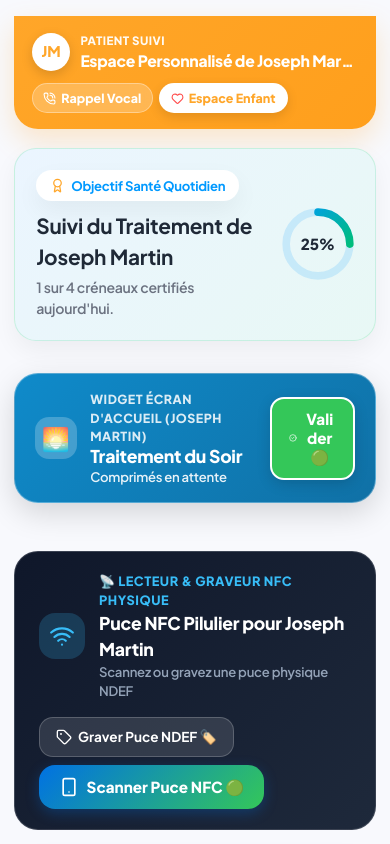
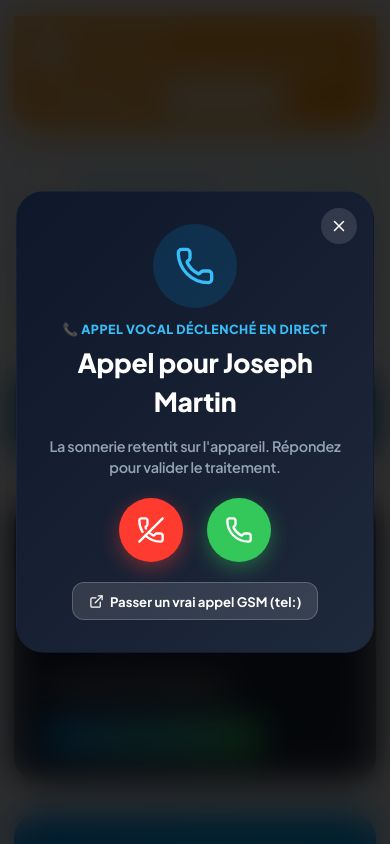
Before and after one commit to Derkitoo/carpil, a React (Vite) app: page / in a window 390 px wide. Both pictures are taken after a click on the button "Rappel Vocal". Shown: the top 844 px of the page. Built offline with nearby package versions, Linux system fonts and the light colour scheme; no server answers.

Commit message:
fix(widget-call): restructure Fait pill badge layout to prevent text clipping and center Phone Call modal dialog in screen middle

```diff
--- a/src/components/HomeWidgetSimulator.jsx
+++ b/src/components/HomeWidgetSimulator.jsx
@@ -2,7 +2,7 @@ import React from 'react';
 import { CheckCircle2, Pill, Clock, Sparkles, Smartphone } from 'lucide-react';
 import confetti from 'canvas-confetti';
 
-export default function HomeWidgetSimulator({ takenSlots, onValidateSlot, speakText, timeSlots, patientName }) {
+export default function HomeWidgetSimulator({ takenSlots = {}, onValidateSlot, speakText, timeSlots, patientName }) {
   const currentHour = new Date().getHours();
   let currentSlotKey = 'Matin';
   if (currentHour >= 11 && currentHour < 17) currentSlotKey = 'Midi';
@@ -10,23 +10,29 @@ export default function HomeWidgetSimulator({ takenSlots, onValidateSlot, speakT
   else if (currentHour >= 21 || currentHour < 6) currentSlotKey = 'Nuit';
 
   const currentDayKey = 'mar';
-  const isTaken = takenSlots[`${currentDayKey}-${currentSlotKey}`];
+  const isTaken = Boolean(takenSlots[`${currentDayKey}-${currentSlotKey}`]);
 
   const handleQuickWidgetValidate = (e) => {
     e.stopPropagation();
-    onValidateSlot(currentDayKey, currentSlotKey);
+    if (onValidateSlot) onValidateSlot(currentDayKey, currentSlotKey);
 
+    try {
       confetti({
         particleCount: 70,
         spread: 60,
         origin: { y: 0.7 }
       });
+    } catch (err) {
+      console.warn(err);
+    }
 
+    if (speakText) {
       speakText(`Validation par Widget effectuée ! Traitement du ${currentSlotKey} enregistré pour ${patientName || 'votre traitement'}.`);
+    }
   };
 
   return (
-    <div style={{ margin: '0.85rem 0' }}>
+    <div style={{ margin: '0.65rem 0', width: '100%', boxSizing: 'border-box' }}>
 
       {/* Widget iOS / Android Floating Banner */}
       <div style={{
@@ -36,69 +42,87 @@ export default function HomeWidgetSimulator({ takenSlots, onValidateSlot, speakT
         backdropFilter: 'blur(20px)',
         WebkitBackdropFilter: 'blur(20px)',
         color: '#ffffff',
-        borderRadius: '24px',
-        padding: '1rem 1.25rem',
+        borderRadius: '22px',
+        padding: '0.9rem 1.15rem',
         boxShadow: '0 10px 30px rgba(0, 0, 0, 0.15)',
         border: '1px solid rgba(255, 255, 255, 0.3)',
         display: 'flex',
         alignItems: 'center',
         justifyContent: 'space-between',
-        gap: '1rem'
+        gap: '0.85rem',
+        width: '100%',
+        boxSizing: 'border-box'
       }}>
 
         {/* Widget Left Info */}
-        <div style={{ display: 'flex', alignItems: 'center', gap: '0.85rem' }}>
+        <div style={{ display: 'flex', alignItems: 'center', gap: '0.75rem', minWidth: 0, flex: 1 }}>
           <div style={{
-            width: '42px',
-            height: '42px',
-            borderRadius: '14px',
+            width: '40px',
+            height: '40px',
+            borderRadius: '12px',
             background: 'rgba(255, 255, 255, 0.22)',
             display: 'flex',
             alignItems: 'center',
             justifyContent: 'center',
-            fontSize: '1.4rem',
+            fontSize: '1.3rem',
             flexShrink: 0
           }}>
             {currentSlotKey === 'Matin' ? '☀️' : currentSlotKey === 'Midi' ? '🌤️' : currentSlotKey === 'Soir' ? '🌅' : '🌙'}
           </div>
 
-          <div>
-            <div style={{ fontSize: '0.78rem', textTransform: 'uppercase', opacity: 0.85, fontWeight: 800, letterSpacing: '0.04em' }}>
+          <div style={{ minWidth: 0 }}>
+            <div style={{ fontSize: '0.72rem', textTransform: 'uppercase', opacity: 0.85, fontWeight: 800, letterSpacing: '0.04em', whiteSpace: 'nowrap', overflow: 'hidden', textOverflow: 'ellipsis' }}>
               Widget Écran d'Accueil ({patientName || 'Papa'})
             </div>
-            <div style={{ fontWeight: 800, fontSize: '1.1rem', lineHeight: 1.2 }}>
+            <div style={{ fontWeight: 800, fontSize: '1.05rem', lineHeight: 1.2, whiteSpace: 'nowrap', overflow: 'hidden', textOverflow: 'ellipsis' }}>
               {isTaken ? `Prise du ${currentSlotKey} Validée ✅` : `Traitement du ${currentSlotKey}`}
             </div>
-            <div style={{ fontSize: '0.82rem', opacity: 0.9, fontWeight: 600 }}>
+            <div style={{ fontSize: '0.78rem', opacity: 0.9, fontWeight: 600 }}>
               {isTaken ? 'Aucune action requise' : 'Comprimés en attente'}
             </div>
           </div>
         </div>
 
         {/* Widget Quick 1-Tap Action Button */}
-        <div>
+        <div style={{ flexShrink: 0 }}>
           {!isTaken ? (
             <button
               onClick={handleQuickWidgetValidate}
               style={{
-                padding: '0.65rem 1.1rem',
+                padding: '0.55rem 0.95rem',
                 borderRadius: '14px',
                 background: '#34c759',
                 color: '#ffffff',
                 border: '2px solid #ffffff',
                 fontWeight: 800,
-                fontSize: '0.95rem',
-                display: 'flex',
+                fontSize: '0.88rem',
+                display: 'inline-flex',
                 alignItems: 'center',
-                gap: '0.4rem',
+                gap: '0.35rem',
+                whiteSpace: 'nowrap',
                 boxShadow: '0 4px 14px rgba(0,0,0,0.15)'
               }}
             >
-              <CheckCircle2 size={18} /> Valider 🟢
+              <CheckCircle2 size={16} /> Valider 🟢
             </button>
           ) : (
-            <span style={{ fontSize: '0.85rem', fontWeight: 800, background: 'rgba(255,255,255,0.25)', padding: '0.4rem 0.85rem', borderRadius: '12px' }}>
-              ✓ Fait
+            <span style={{
+              fontSize: '0.85rem',
+              fontWeight: 800,
+              background: 'rgba(255, 255, 255, 0.25)',
+              backdropFilter: 'blur(10px)',
+              padding: '0.45rem 0.95rem',
+              borderRadius: '9999px',
+              display: 'inline-flex',
+              alignItems: 'center',
+              justifyContent: 'center',
+              gap: '0.35rem',
+              whiteSpace: 'nowrap',
+              color: '#ffffff',
+              boxShadow: '0 2px 8px rgba(0,0,0,0.1)',
+              flexShrink: 0
+            }}>
+              <CheckCircle2 size={16} /> Fait
             </span>
           )}
         </div>
--- a/src/components/PhoneCallSimulator.jsx
+++ b/src/components/PhoneCallSimulator.jsx
@@ -20,7 +20,7 @@ export default function PhoneCallSimulator({ isOpen, onClose, patientName, onVal
 
       osc1.type = 'sine';
       osc2.type = 'sine';
-      osc1.frequency.setValueAtTime(440, ctx.currentTime); // Standard phone ring frequencies 440Hz + 480Hz
+      osc1.frequency.setValueAtTime(440, ctx.currentTime);
       osc2.frequency.setValueAtTime(480, ctx.currentTime);
 
       gain.gain.setValueAtTime(0.15, ctx.currentTime);
@@ -63,49 +63,89 @@ export default function PhoneCallSimulator({ isOpen, onClose, patientName, onVal
   const handleAnswerCall = () => {
     stopRingtone();
     setCallActive(true);
-    speakText(`Bonjour ${patientName} ! C'est le service vocal de votre fils Thomas. J'espère que vous allez bien ! Avez-vous pensé à prendre vos 3 cachets du matin avec votre verre d'eau ? Appuyez sur le bouton vert pour valider.`);
+    if (speakText) {
+      speakText(`Bonjour ${patientName} ! C'est le service vocal de votre fils Thomas. J'espère que vous allez bien ! Avez-vous pensé à prendre vos cachets du matin avec votre verre d'eau ? Appuyez sur le bouton vert pour valider.`);
+    }
   };
 
   const handleConfirmPillsInCall = () => {
-    onValidateSlot('mar', 'Matin');
+    if (onValidateSlot) onValidateSlot('mar', 'Matin');
 
+    try {
       confetti({
         particleCount: 90,
         spread: 75,
         origin: { y: 0.6 }
       });
+    } catch (e) {
+      console.warn(e);
+    }
 
+    if (speakText) {
       speakText(`Super ${patientName} ! J'ai bien validé votre prise du matin. Passez une excellente journée ! Bisous de toute la famille.`);
+    }
+
     setCallActive(false);
     setCallEnded(true);
 
     setTimeout(() => {
       onClose();
       setCallEnded(false);
-    }, 3000);
+    }, 2800);
   };
 
   const handleNativePhoneCall = () => {
-    // Native phone call trigger
     window.location.href = "tel:0612345678";
   };
 
   return (
-    <div className="modal-backdrop">
-      <div className="modal-content animate-slide-up" style={{
+    <div style={{
+      position: 'fixed',
+      top: 0, left: 0, right: 0, bottom: 0,
+      zIndex: 300,
+      background: 'rgba(0, 0, 0, 0.82)',
+      backdropFilter: 'blur(16px)',
+      WebkitBackdropFilter: 'blur(16px)',
+      display: 'flex',
+      alignItems: 'center',
+      justifyContent: 'center',
+      padding: '1rem',
+      boxSizing: 'border-box'
+    }} className="animate-fade-in">
+
+      <div className="card" style={{
         background: 'linear-gradient(135deg, #0f172a, #1e293b)',
         color: '#ffffff',
         textAlign: 'center',
-        borderRadius: '32px',
-        padding: '2.25rem 1.5rem',
-        maxWidth: '480px'
+        borderRadius: '28px',
+        padding: '2rem 1.35rem',
+        maxWidth: '440px',
+        width: '100%',
+        boxShadow: 'var(--shadow-card-hover)',
+        position: 'relative',
+        boxSizing: 'border-box',
+        maxHeight: '90dvh',
+        overflowY: 'auto'
       }}>
+
+        {/* Close Button */}
+        <button
+          onClick={() => { stopRingtone(); onClose(); }}
+          style={{
+            position: 'absolute', top: '1rem', right: '1rem',
+            background: 'rgba(255,255,255,0.12)', border: 'none',
+            borderRadius: '50%', width: '36px', height: '36px',
+            color: '#ffffff', display: 'flex', alignItems: 'center', justifyContent: 'center'
+          }}
+        >
+          <X size={18} />
+        </button>
 
         {/* Phone Call Icon Header */}
         <div style={{ marginBottom: '1.25rem' }}>
           <div style={{
-            width: '90px',
-            height: '90px',
+            width: '84px',
+            height: '84px',
             borderRadius: '50%',
             background: callActive ? 'rgba(52, 199, 89, 0.2)' : 'rgba(2, 132, 199, 0.2)',
             color: callActive ? '#34c759' : '#38bdf8',
@@ -115,18 +155,18 @@ export default function PhoneCallSimulator({ isOpen, onClose, patientName, onVal
             marginBottom: '0.75rem',
             animation: 'pulse-gentle 1.5s infinite'
           }}>
-            <Phone size={44} />
+            <Phone size={40} />
           </div>
 
-          <div style={{ fontSize: '0.82rem', textTransform: 'uppercase', color: '#38bdf8', fontWeight: 800, letterSpacing: '0.04em' }}>
+          <div style={{ fontSize: '0.78rem', textTransform: 'uppercase', color: '#38bdf8', fontWeight: 800, letterSpacing: '0.04em' }}>
             📞 APPEL VOCAL DÉCLENCHÉ EN DIRECT
           </div>
 
-          <h2 style={{ fontSize: '1.8rem', fontWeight: 800, fontFamily: 'var(--font-display)', margin: '0.3rem 0' }}>
+          <h2 style={{ fontSize: '1.65rem', fontWeight: 800, fontFamily: 'var(--font-family-master)', margin: '0.3rem 0', color: '#ffffff' }}>
             Appel pour {patientName}
           </h2>
 
-          <p style={{ color: '#94a3b8', fontSize: '0.95rem', fontWeight: 600 }}>
+          <p style={{ color: '#94a3b8', fontSize: '0.9rem', fontWeight: 600 }}>
             {callActive
               ? "Communication en cours avec l'assistant vocal..."
               : callEnded
@@ -137,14 +177,14 @@ export default function PhoneCallSimulator({ isOpen, onClose, patientName, onVal
 
         {/* Call Actions */}
         {!callActive && !callEnded && (
-          <div style={{ display: 'flex', flexDirection: 'column', gap: '1.25rem', alignItems: 'center', marginTop: '1.25rem' }}>
+          <div style={{ display: 'flex', flexDirection: 'column', gap: '1.25rem', alignItems: 'center', marginTop: '1.25rem', width: '100%' }}>
             <div style={{ display: 'flex', gap: '1.5rem', justifyContent: 'center' }}>
               <button
                 onClick={() => { stopRingtone(); onClose(); }}
                 title="Refuser l'appel"
                 style={{
-                  width: '68px',
-                  height: '68px',
+                  width: '64px',
+                  height: '64px',
                   borderRadius: '50%',
                   background: '#ff3b30',
                   color: '#ffffff',
@@ -155,15 +195,15 @@ export default function PhoneCallSimulator({ isOpen, onClose, patientName, onVal
                   boxShadow: '0 6px 20px rgba(255, 59, 48, 0.4)'
                 }}
               >
-                <PhoneOff size={30} />
+                <PhoneOff size={28} />
               </button>
 
               <button
                 onClick={handleAnswerCall}
                 title="Décrocher l'appel vocal"
                 style={{
-                  width: '68px',
-                  height: '68px',
+                  width: '64px',
+                  height: '64px',
                   borderRadius: '50%',
                   background: '#34c759',
                   color: '#ffffff',
@@ -174,47 +214,47 @@ export default function PhoneCallSimulator({ isOpen, onClose, patientName, onVal
                   boxShadow: '0 6px 20px rgba(52, 199, 89, 0.4)'
                 }}
               >
-                <Phone size={30} />
+                <Phone size={28} />
               </button>
             </div>
 
             <button
               onClick={handleNativePhoneCall}
               style={{
-                padding: '0.65rem 1.1rem',
-                borderRadius: '14px',
+                padding: '0.6rem 1rem',
+                borderRadius: '12px',
                 background: 'rgba(255,255,255,0.12)',
                 color: '#ffffff',
                 border: '1px solid rgba(255,255,255,0.2)',
-                fontSize: '0.88rem',
+                fontSize: '0.82rem',
                 fontWeight: 700,
                 display: 'flex',
                 alignItems: 'center',
                 gap: '0.4rem'
               }}
             >
-              <ExternalLink size={16} /> Passer un vrai appel GSM (tel:)
+              <ExternalLink size={15} /> Passer un vrai appel GSM (tel:)
             </button>
           </div>
         )}
 
         {callActive && (
-          <div style={{ marginTop: '1.5rem', display: 'flex', flexDirection: 'column', gap: '1rem' }}>
-            <div style={{ background: 'rgba(255,255,255,0.08)', padding: '1rem', borderRadius: '18px', fontSize: '0.95rem', fontWeight: 600, color: '#f1f5f9' }}>
-              🗣️ "Avez-vous bien pris vos 3 cachets du matin avec votre grand verre d'eau ?"
+          <div style={{ marginTop: '1.25rem', display: 'flex', flexDirection: 'column', gap: '0.85rem', width: '100%' }}>
+            <div style={{ background: 'rgba(255,255,255,0.08)', padding: '0.9rem', borderRadius: '16px', fontSize: '0.9rem', fontWeight: 600, color: '#f1f5f9' }}>
+              🗣️ "Avez-vous bien pris vos cachets du matin avec votre grand verre d'eau ?"
             </div>
 
             <button
               onClick={handleConfirmPillsInCall}
               className="btn-giant btn-success"
-              style={{ padding: '1rem', fontSize: '1.2rem' }}
+              style={{ padding: '0.9rem', fontSize: '1.1rem', width: '100%' }}
             >
-              <CheckCircle2 size={26} /> OUI, J'AI PRIS MES CACHETS 🟢
+              <CheckCircle2 size={24} /> OUI, J'AI PRIS MES CACHETS 🟢
             </button>
 
             <button
               onClick={() => { stopRingtone(); setCallActive(false); onClose(); }}
-              style={{ background: 'transparent', color: '#94a3b8', border: 'none', fontWeight: 700, fontSize: '0.9rem' }}
+              style={{ background: 'transparent', color: '#94a3b8', border: 'none', fontWeight: 700, fontSize: '0.85rem' }}
             >
               Raccrocher
             </button>
@@ -222,7 +262,7 @@ export default function PhoneCallSimulator({ isOpen, onClose, patientName, onVal
         )}
 
         {callEnded && (
-          <div style={{ marginTop: '1rem', color: '#34c759', fontWeight: 800, fontSize: '1.1rem' }}>
+          <div style={{ marginTop: '1rem', color: '#34c759', fontWeight: 800, fontSize: '1.05rem' }}>
             ✅ Traitement validé par appel vocal !
           </div>
         )}
```
Lines whose indentation alone changed are shown as unchanged.
